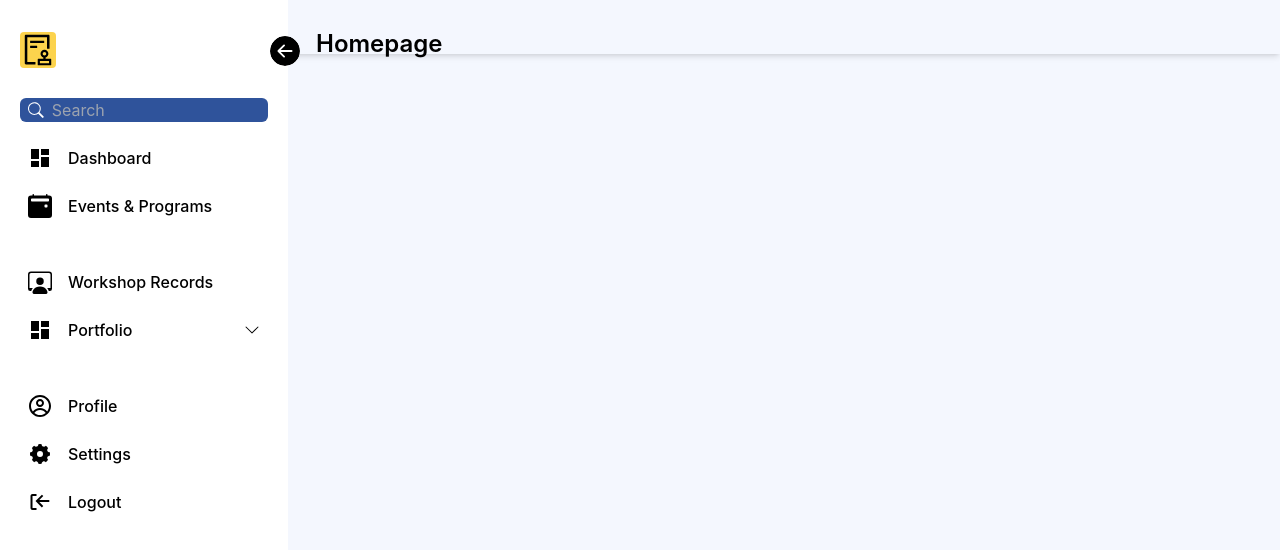
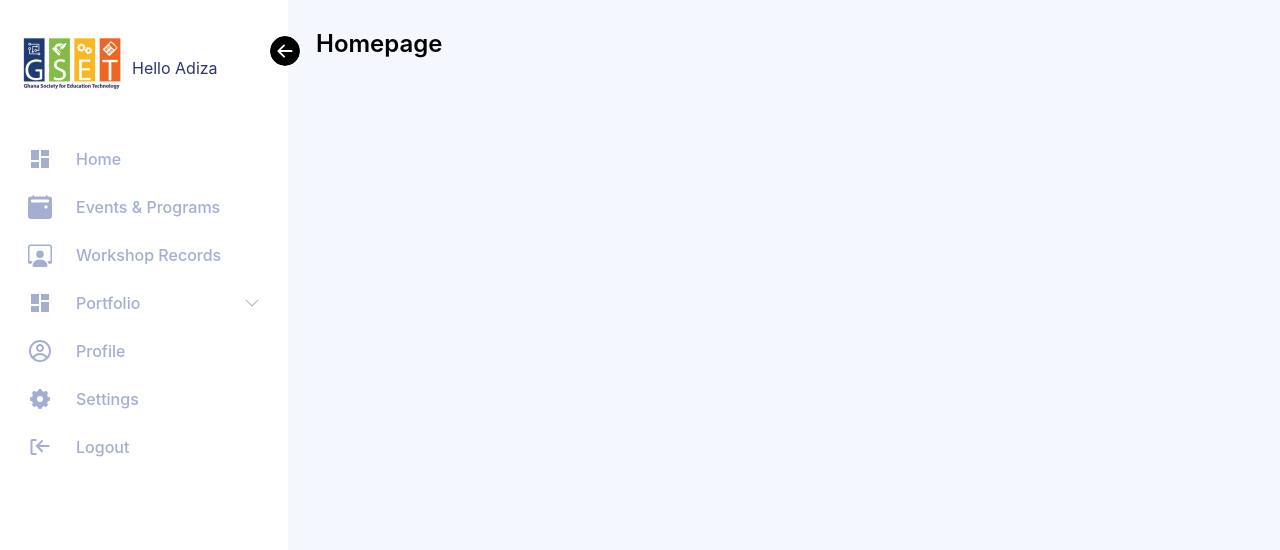
Before and after one commit to Kubihub/Side_panel-react, a React (Create React App) app: page / in a window 1280 px wide. Shown: the top 550 px of the page. Built offline with nearby package versions, Linux system fonts and the light colour scheme.

Commit message:
creating new, pages,changing the logo

```diff
--- a/src/App.js
+++ b/src/App.js
@@ -1,17 +1,20 @@
 import { useState } from "react";
-import { AiOutlineAudit } from "react-icons/ai";
-import { BsFillArrowLeftCircleFill, BsSearch,BsChevronDown,BsCalendar2EventFill,BsPersonWorkspace } from "react-icons/bs";
-import { Nav } from "./components/Nav";
-import { RiDashboardFill,RiSettings5Fill } from "react-icons/ri";
-import { CgProfile,CgLogOut } from "react-icons/cg";
+import {
+  BsFillArrowLeftCircleFill,
+  BsChevronDown,
+  BsCalendar2EventFill,
+  BsPersonWorkspace,
+} from "react-icons/bs";
+import { RiDashboardFill, RiSettings5Fill } from "react-icons/ri";
+import { CgProfile, CgLogOut } from "react-icons/cg";
 
 const App = () => {
   const [open, setOpen] = useState(true);
   const [submenuOpen, setsubmenuOpen] = useState(false);
   const Menus = [
-    { title: "Dashboard" },
-    { title: "Events & Programs", icon:<BsCalendar2EventFill/> },
-    { title: "Workshop Records", spacing: true, icon: <BsPersonWorkspace/>},
+    { title: "Home" },
+    { title: "Events & Programs", icon: <BsCalendar2EventFill /> },
+    { title: "Workshop Records", icon: <BsPersonWorkspace /> },
     {
       title: "Portfolio",
       submenu: true,
@@ -21,14 +24,13 @@ const App = () => {
         { title: "Submenu 1" },
       ],
     },
-    { title: "Profile", spacing: true, icon:<CgProfile/>},
-    { title: "Settings", icon: <RiSettings5Fill/>},
-    { title: "Logout", icon: <CgLogOut/>},
+    { title: "Profile", icon: <CgProfile /> },
+    { title: "Settings", icon: <RiSettings5Fill /> },
+    { title: "Logout", icon: <CgLogOut /> },
   ];
 
   return (
     <>
-      <Nav />
       <div className="bg-600 w-full h-screen flex bg-back-color">
         <div
           className={`bg-light-white h-screen p-5 pt-8 ${
@@ -43,24 +45,31 @@ const App = () => {
           />
 
           <div className="inline-flex">
-            <AiOutlineAudit
+
+            {/* --logo--section */}
+            <img
+              src="./gset_logo.png"
+              alt="logo"
               className={`bg-amber-300 text-4xl
         rounded cursor-pointer block float-left mr-2 duration-500 ${
-          open && "rotate-[360deg]"
+          open && "rotate-[]"
         }`}
             />
+            <div>
             <h1
-              className={`text-white origin-left font-medium
-        text-2xl duration-300 ${!open && "scale-0"}`}
-            >
-              GSET
+              className={`text-deep-blue origin-left mt-5
+        text-2xl duration-300 ${!open && "scale-0" }`}
+        style={{ fontSize: 16}}>
+              Hello Adiza
             </h1>
+            </div>
+
           </div>
           <div
             className={`flex items-center rounded-md
           bg-light-blue mt-6 ${!open ? "px-2.5" : "px-4"}py-2`}
           >
-            <BsSearch
+            {/* <BsSearch
               className={`text-white text-lg block ml-2
             float-left cursor-pointor ${open && "mr-2"}`}
             />
@@ -69,21 +78,21 @@ const App = () => {
               placeholder="Search"
               className={`text-base bg-transparent w-full text-white
             focus:outline-none ${!open && "hidden"}`}
-            />
+            /> */}
           </div>
           <ul className="pt-2">
             {Menus.map((menu, index) => (
               <>
                 <li
                   key={index}
-                  className={`text-black-300 text-sn flex
-                items-center gap-x-4 cursor-pointer p-2
+                  className={`text-secondary-color hover:text-white text-sn flex
+                items-center gap-x-6 cursor-pointer p-2
                 hover:bg-light-blue rounded-md ${
                   menu.spacing ? "mt-9" : "mt-2"
                 }`}
                 >
                   <span className="text-2xl block float-left">
-                    {menu.icon ? menu.icon :<RiDashboardFill />}
+                    {menu.icon ? menu.icon : <RiDashboardFill />}
                   </span>
                   <span
                     className={`text-base font-medium flex-1 ${
@@ -93,22 +102,26 @@ const App = () => {
                     {menu.title}
                   </span>
                   {menu.submenu && open && (
-                  <BsChevronDown className={`${submenuOpen && "rotate-180"}`}
-                   onClick={() => setsubmenuOpen(!submenuOpen)}/>
+                    <BsChevronDown
+                      className={`${submenuOpen && "rotate-180"}`}
+                      onClick={() => setsubmenuOpen(!submenuOpen)}
+                    />
                   )}
                 </li>
                 {menu.submenu && submenuOpen && open && (
                   <ul>
                     {menu.submenuItems.map((submenuItem, index) => (
-                      <li key={index} className="text-black-300 text-sn flex
-                      items-center gap-x-4 cursor-pointer p-2 px-5
-                      hover:bg-light-blue rounded-md">
+                      <li
+                        key={index}
+                        className="text-black-300 text-sn flex
+                      items-center gap-x-5 cursor-pointer p-2 px-5
+                      hover:bg-light-blue rounded-md"
+                      >
                         {submenuItem.title}
                       </li>
                     ))}
                   </ul>
-                )
-                }
+                )}
               </>
             ))}
           </ul>
@@ -117,6 +130,7 @@ const App = () => {
           <h1 className="text-2xl font-semibold">Homepage</h1>
         </div>
       </div>
+
     </>
   );
 };
--- /dev/null
+++ b/src/components/Main.jsx
@@ -0,0 +1,9 @@
+import React from 'react'
+
+function Main() {
+  return (
+    <div>Main</div>
+  )
+}
+
+export default Main
--- a/src/components/Nav.jsx
+++ b/src/components/Nav.jsx
@@ -3,7 +3,7 @@ import React from 'react'
 export const Nav = () => {
   return (
     <div className='shadow-md w-full fixed top-0 left-0'>
-        <div className='md:flex by-white py-3'>
+        <div className='md:flex bg-white py-3'>
             <div>
                 <span>
                     <img src="logo192.png" alt="" width={30} height={30}/>
--- a/tailwind.config.js
+++ b/tailwind.config.js
@@ -7,10 +7,12 @@ module.exports = {
   theme: {
     extend: {
       colors: {
-        "dark-blue" : "#203A73",
+        "dark-blue" : "#A3AED0",
         "light-white" : "#ffffff",
         "light-blue" :"#2F539B",
-        "back-color" : "#F4F7FE"
+        "back-color" : "#F4F7FE",
+        "secondary-color" : "#A3AED0",
+        "deep-blue":"#2B3674"
       }
     },
   },
```
Also changed, not shown: public/gset_logo.png (added).
